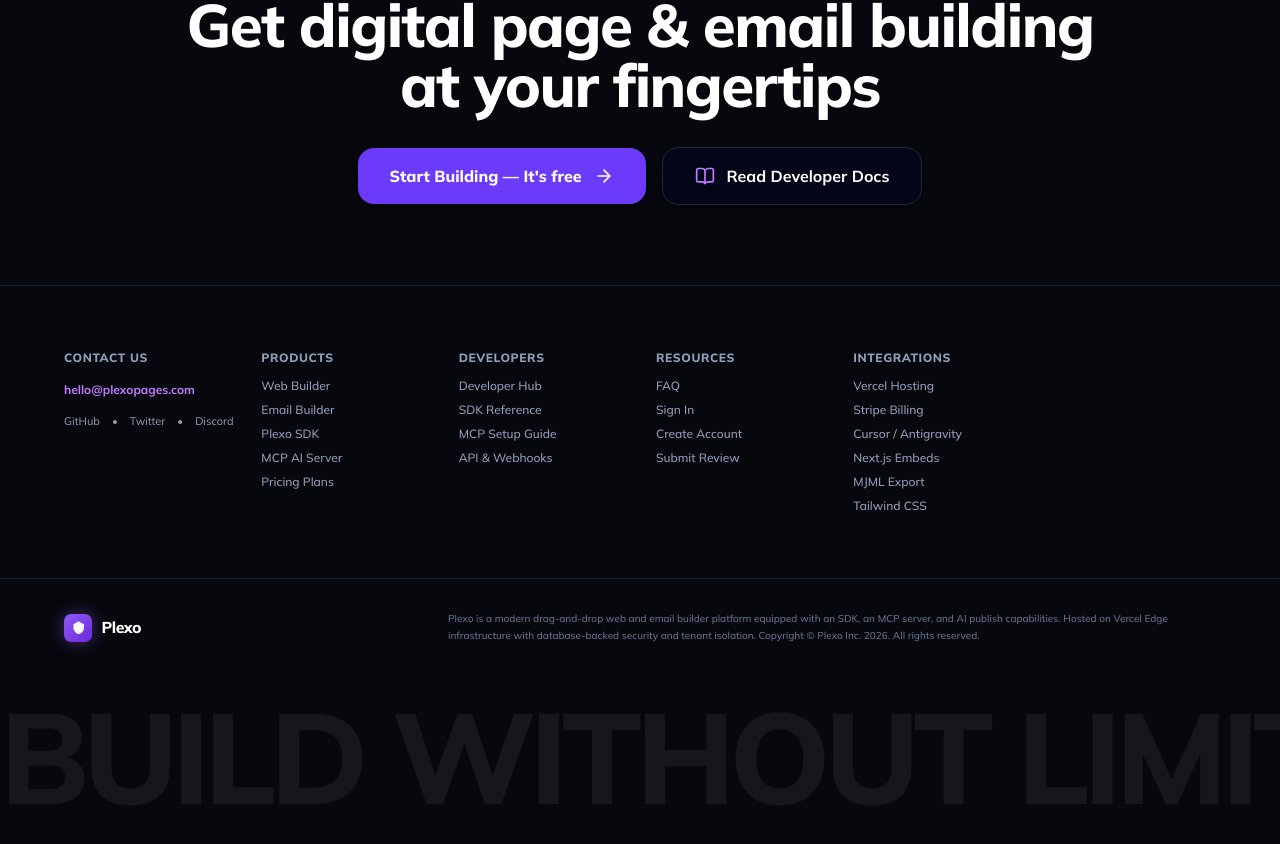
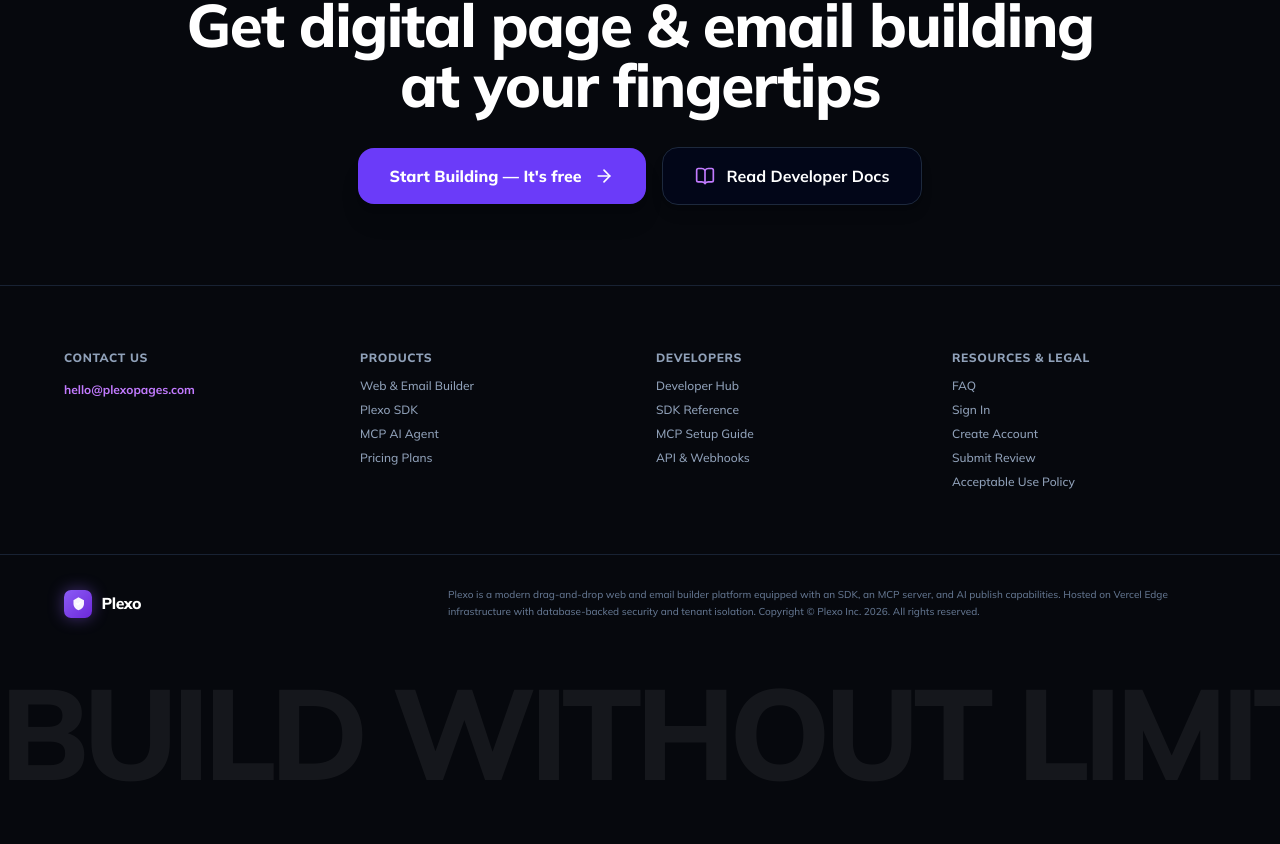
Before and after one commit to braingrams/plexo-web, a Next.js app: page /developers in a window 1280 px wide. Shown: the part 3589-4433 px from the top of the page. Built offline with nearby package versions, Linux system fonts and the light colour scheme.

Commit message:
style(footer): remove placeholder dead links and clean up footer grid

```diff
--- a/app/components/v2/v2-footer.tsx
+++ b/app/components/v2/v2-footer.tsx
@@ -37,30 +37,22 @@
       </div>
 
       {/* Navigation Columns */}
-      <div className="max-w-7xl mx-auto px-4 sm:px-8 md:px-16 py-16 grid grid-cols-2 md:grid-cols-6 gap-8 text-xs">
+      <div className="max-w-7xl mx-auto px-4 sm:px-8 md:px-16 py-16 grid grid-cols-2 md:grid-cols-4 gap-8 text-xs">
         {/* CONTACT US */}
         <div className="col-span-2 md:col-span-1 space-y-4">
           <span className="font-extrabold tracking-wider uppercase text-slate-400 block">CONTACT US</span>
           <a href="mailto:hello@plexopages.com" className="text-purple-400 hover:underline font-bold block">
             hello@plexopages.com
           </a>
-          <div className="flex items-center gap-3 text-slate-400 font-mono text-[11px]">
-            <a href="#" className="hover:text-white transition-colors">GitHub</a>
-            <span>•</span>
-            <a href="#" className="hover:text-white transition-colors">Twitter</a>
-            <span>•</span>
-            <a href="#" className="hover:text-white transition-colors">Discord</a>
-          </div>
         </div>
 
         {/* PRODUCTS */}
         <div className="space-y-3">
           <span className="font-extrabold tracking-wider uppercase text-slate-400 block">PRODUCTS</span>
           <ul className="space-y-2 text-slate-400 font-medium">
-            <li><Link href="/" className="hover:text-white transition-colors">Web Builder</Link></li>
-            <li><Link href="/" className="hover:text-white transition-colors">Email Builder</Link></li>
-            <li><Link href="/developers" className="hover:text-white transition-colors">Plexo SDK</Link></li>
-            <li><Link href="/developers#mcp" className="hover:text-white transition-colors">MCP AI Server</Link></li>
+            <li><Link href="/" className="hover:text-white transition-colors">Web &amp; Email Builder</Link></li>
+            <li><Link href="/sdk" className="hover:text-white transition-colors">Plexo SDK</Link></li>
+            <li><Link href="/mcp" className="hover:text-white transition-colors">MCP AI Agent</Link></li>
             <li><Link href="#pricing" className="hover:text-white transition-colors">Pricing Plans</Link></li>
           </ul>
         </div>
@@ -76,27 +68,15 @@
           </ul>
         </div>
 
-        {/* RESOURCES */}
+        {/* RESOURCES & LEGAL */}
         <div className="space-y-3">
-          <span className="font-extrabold tracking-wider uppercase text-slate-400 block">RESOURCES</span>
+          <span className="font-extrabold tracking-wider uppercase text-slate-400 block">RESOURCES &amp; LEGAL</span>
           <ul className="space-y-2 text-slate-400 font-medium">
             <li><Link href="#faq" className="hover:text-white transition-colors">FAQ</Link></li>
             <li><Link href="/auth/login" className="hover:text-white transition-colors">Sign In</Link></li>
             <li><Link href="/auth/register" className="hover:text-white transition-colors">Create Account</Link></li>
             <li><Link href="/testimonials/submit" className="hover:text-white transition-colors">Submit Review</Link></li>
-          </ul>
-        </div>
-
-        {/* INTEGRATIONS */}
-        <div className="space-y-3">
-          <span className="font-extrabold tracking-wider uppercase text-slate-400 block">INTEGRATIONS</span>
-          <ul className="space-y-2 text-slate-400 font-medium">
-            <li><Link href="#" className="hover:text-white transition-colors">Vercel Hosting</Link></li>
-            <li><Link href="#" className="hover:text-white transition-colors">Stripe Billing</Link></li>
-            <li><Link href="#" className="hover:text-white transition-colors">Cursor / Antigravity</Link></li>
-            <li><Link href="#" className="hover:text-white transition-colors">Next.js Embeds</Link></li>
-            <li><Link href="#" className="hover:text-white transition-colors">MJML Export</Link></li>
-            <li><Link href="#" className="hover:text-white transition-colors">Tailwind CSS</Link></li>
+            <li><Link href="/legal/acceptable-use" className="hover:text-white transition-colors">Acceptable Use Policy</Link></li>
           </ul>
         </div>
       </div>
```
